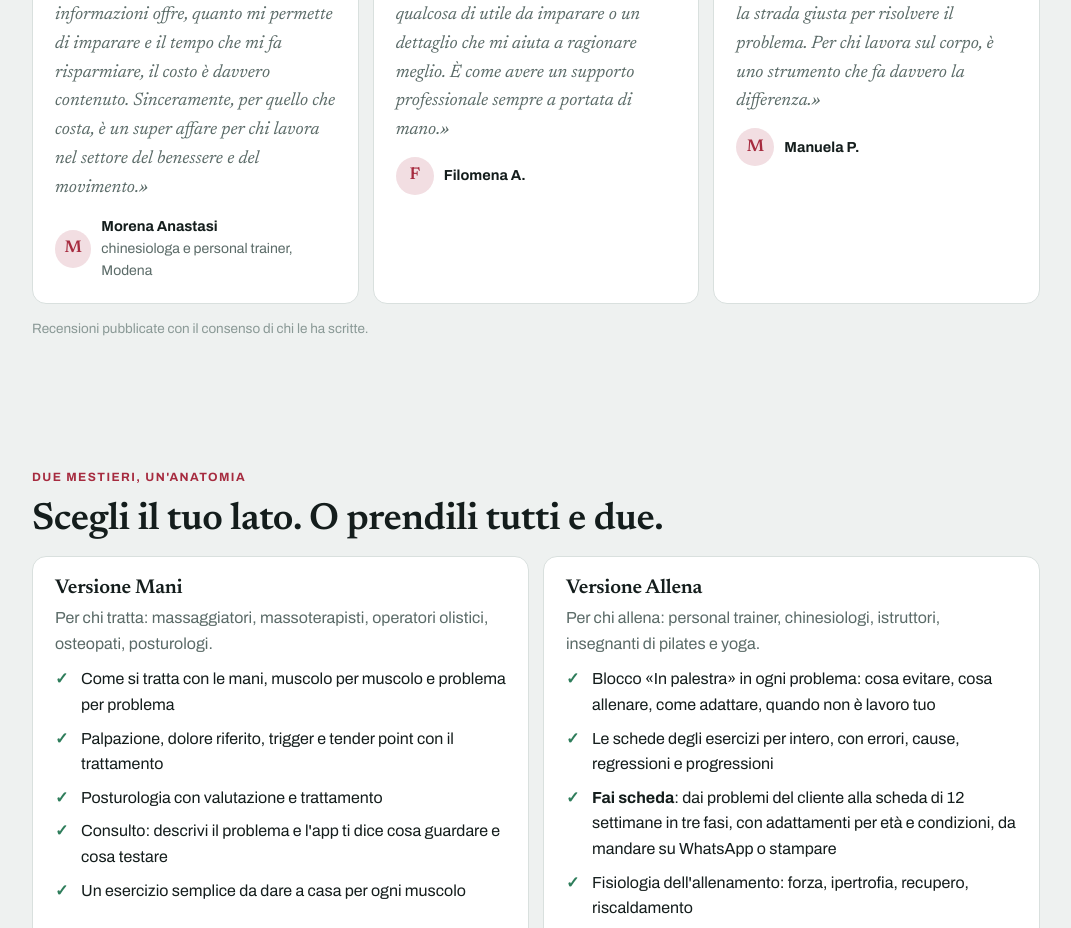
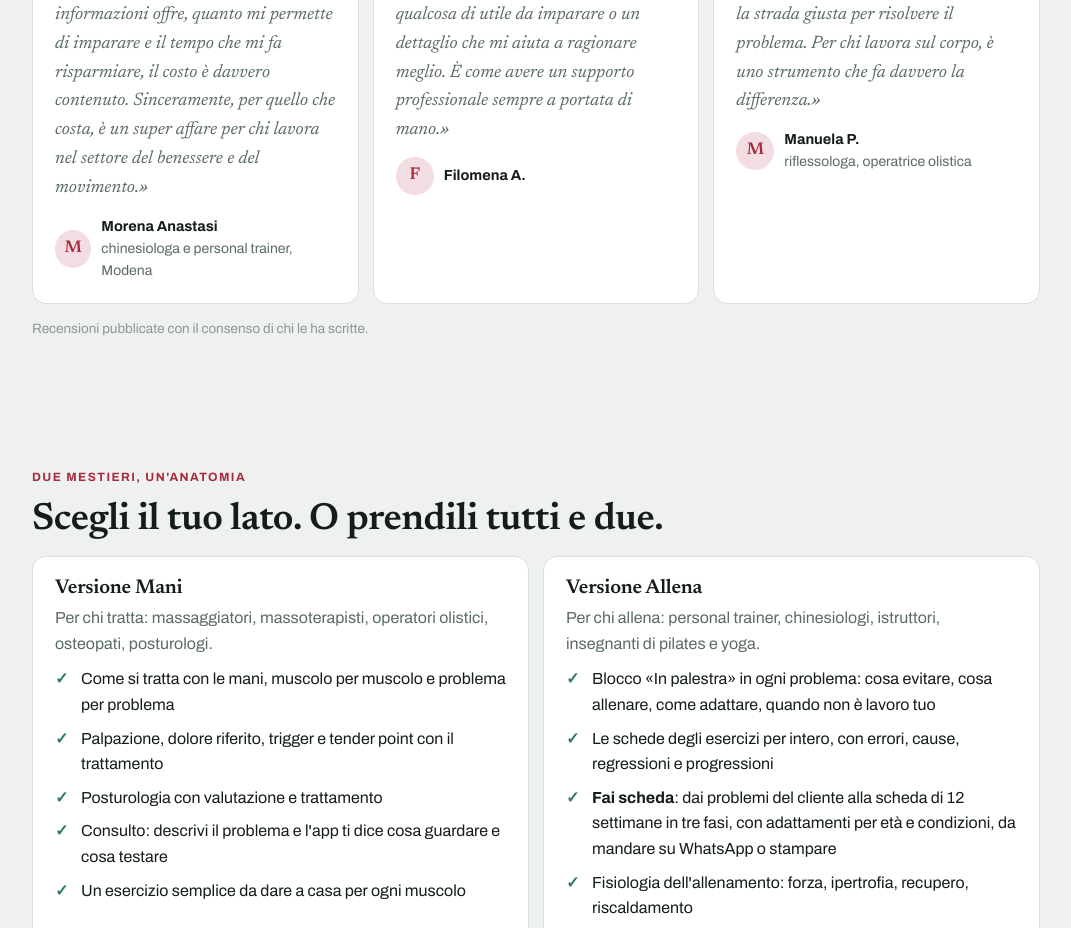
Before and after one commit to davidemcb/tavola-viva, a plain HTML site: page prova.html in a window 1280 px wide. Shown: the part 3500-4428 px from the top of the page, without its empty margins (104-1175 px from the left). Drawn offline with Linux system fonts and the light colour scheme.

Commit message:
Mestiere di Manuela P. nella recensione
Co-Authored-By: Claude Fable 5.1 <noreply@anthropic.com>

```diff
--- a/prova.html
+++ b/prova.html
@@ -166,7 +166,7 @@ footer a{color:var(--muted)}
     <div class="rec" style="grid-template-columns:repeat(auto-fit,minmax(280px,1fr))">
       <div class="card"><div class="stelle">★★★★★</div><p class="quote">«Per me è stata una bella scoperta, soprattutto per il tempo che mi fa risparmiare. Riesco a preparare schede personalizzate per i miei clienti in pochi minuti, con indicazioni ed esercizi più mirati alle loro esigenze, senza dover perdere ore a cercare informazioni in fonti diverse. È pratica, immediata e utile nel lavoro di tutti i giorni. Considerando quante informazioni offre, quanto mi permette di imparare e il tempo che mi fa risparmiare, il costo è davvero contenuto. Sinceramente, per quello che costa, è un super affare per chi lavora nel settore del benessere e del movimento.»</p><div class="chi"><span class="ini">M</span><span><b>Morena Anastasi</b>chinesiologa e personal trainer, Modena</span></div></div>
       <div class="card"><div class="stelle">★★★★★</div><p class="quote">«La cosa che apprezzo di più è che non è soltanto un atlante anatomico: è uno strumento con cui continuo a imparare ogni giorno. Le informazioni sono organizzate in modo pratico e collegate tra loro, così riesco ad approfondire muscoli, test, posture e possibili cause dei problemi che incontro nel lavoro quotidiano. Anche con l'esperienza che ho maturato negli anni, trovo sempre qualcosa di utile da imparare o un dettaglio che mi aiuta a ragionare meglio. È come avere un supporto professionale sempre a portata di mano.»</p><div class="chi"><span class="ini">F</span><span><b>Filomena A.</b></span></div></div>
-      <div class="card"><div class="stelle">★★★★★</div><p class="quote">«Da quando utilizzo AnatomiaPratica nel mio studio, il mio modo di affrontare i problemi dei clienti è migliorato tantissimo. Mi aiuta a collegare il sintomo alle possibili cause, a capire dove guardare e a scegliere con maggiore consapevolezza come intervenire. Sto imparando davvero un sacco di cose e, soprattutto, riesco spesso a individuare più rapidamente la strada giusta per risolvere il problema. Per chi lavora sul corpo, è uno strumento che fa davvero la differenza.»</p><div class="chi"><span class="ini">M</span><span><b>Manuela P.</b></span></div></div>
+      <div class="card"><div class="stelle">★★★★★</div><p class="quote">«Da quando utilizzo AnatomiaPratica nel mio studio, il mio modo di affrontare i problemi dei clienti è migliorato tantissimo. Mi aiuta a collegare il sintomo alle possibili cause, a capire dove guardare e a scegliere con maggiore consapevolezza come intervenire. Sto imparando davvero un sacco di cose e, soprattutto, riesco spesso a individuare più rapidamente la strada giusta per risolvere il problema. Per chi lavora sul corpo, è uno strumento che fa davvero la differenza.»</p><div class="chi"><span class="ini">M</span><span><b>Manuela P.</b>riflessologa, operatrice olistica</span></div></div>
     </div>
     <p style="margin-top:14px;font-size:13.5px;color:var(--faint)">Recensioni pubblicate con il consenso di chi le ha scritte.</p>
   </div>
```
Also changed, not shown: server/public/prova.html (+1 -1 lines).
